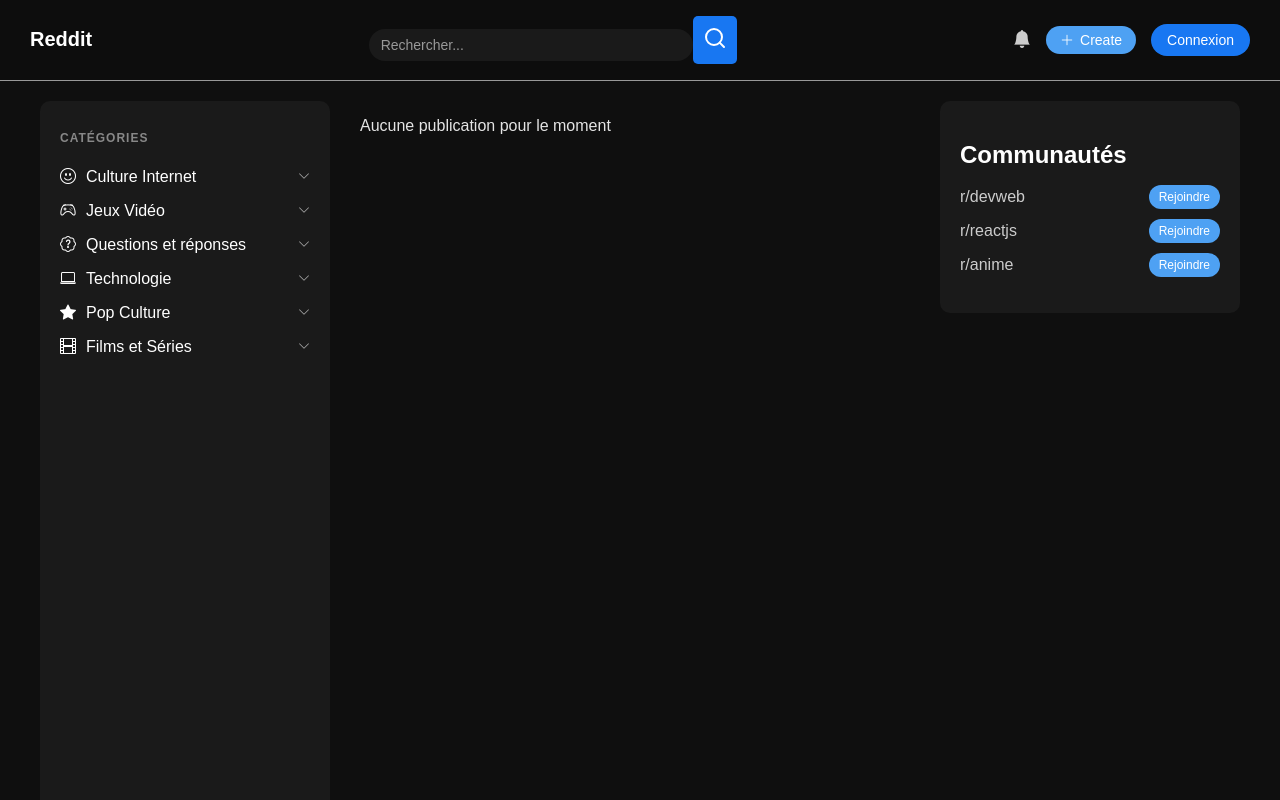
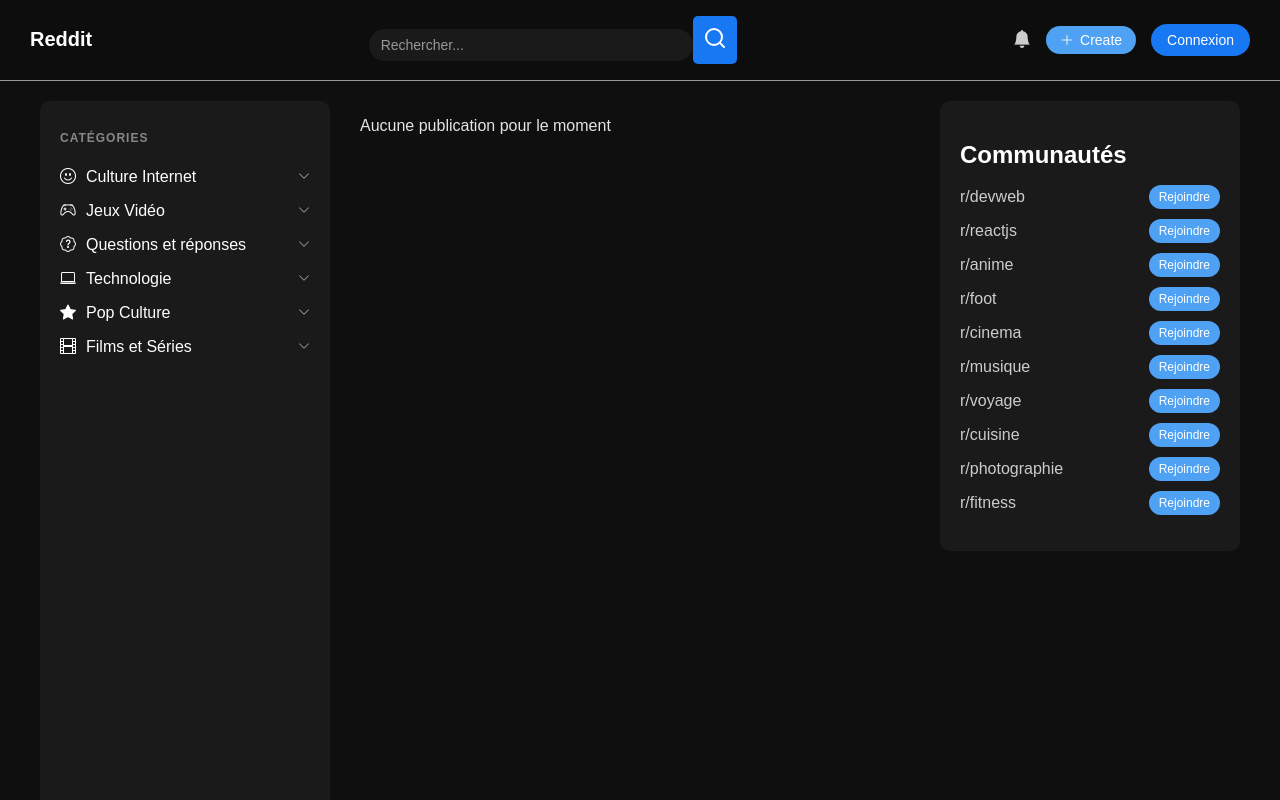
Before and after one commit to RomainR99/FrontRedditClone, a React (Vite) app: page / in a window 1280 px wide. Shown: the top 800 px of the page. Built offline with nearby package versions, Linux system fonts and the light colour scheme.

Commit message:
ajout communauté

```diff
--- a/src/components/Suggestion.jsx
+++ b/src/components/Suggestion.jsx
@@ -4,7 +4,7 @@
 function Suggestion() {
     const [joinedCommunities, setJoinedCommunities] = useState([]);
 
-    const communities = ["devweb", "reactjs", "anime"];
+    const communities = ["devweb", "reactjs", "anime", "foot", "cinema", "musique", "voyage", "cuisine", "photographie", "fitness"];
 
 
     // includes: vérifie si l'élément est présent dans le tableau
```
